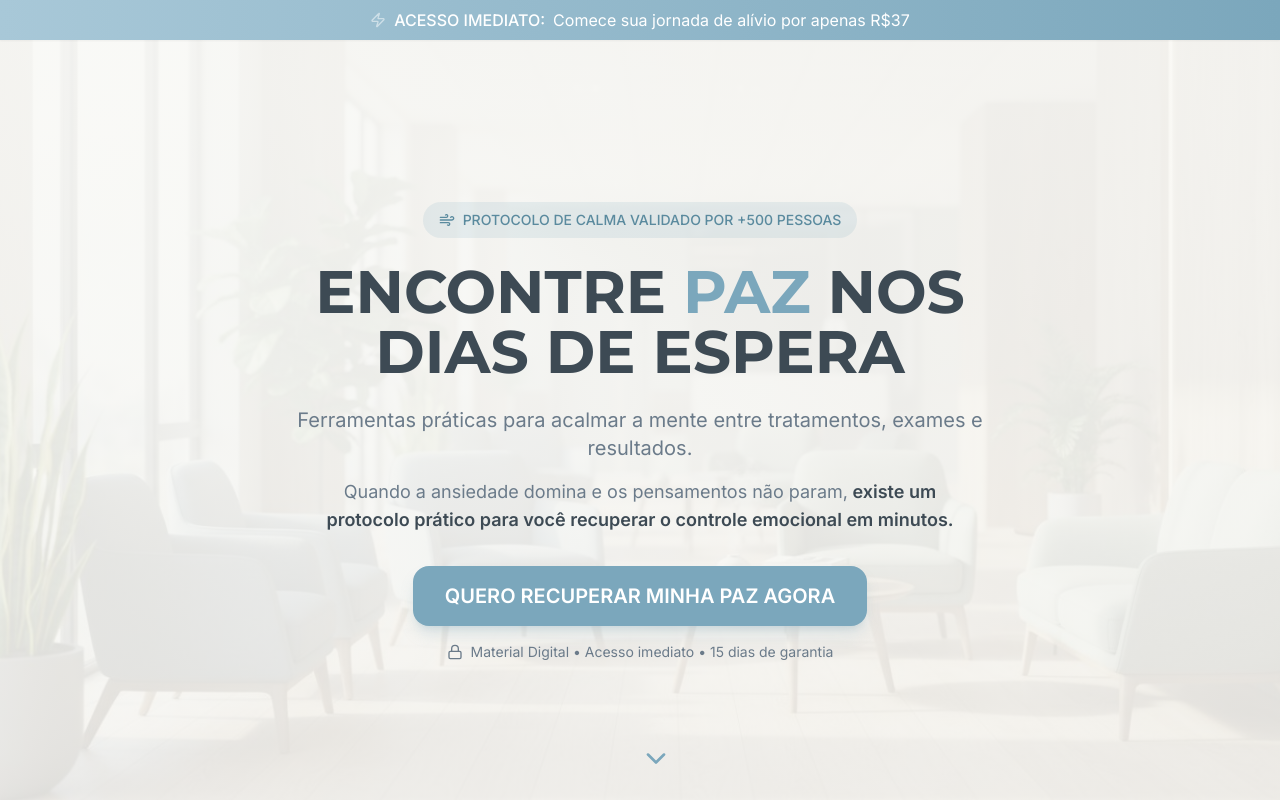
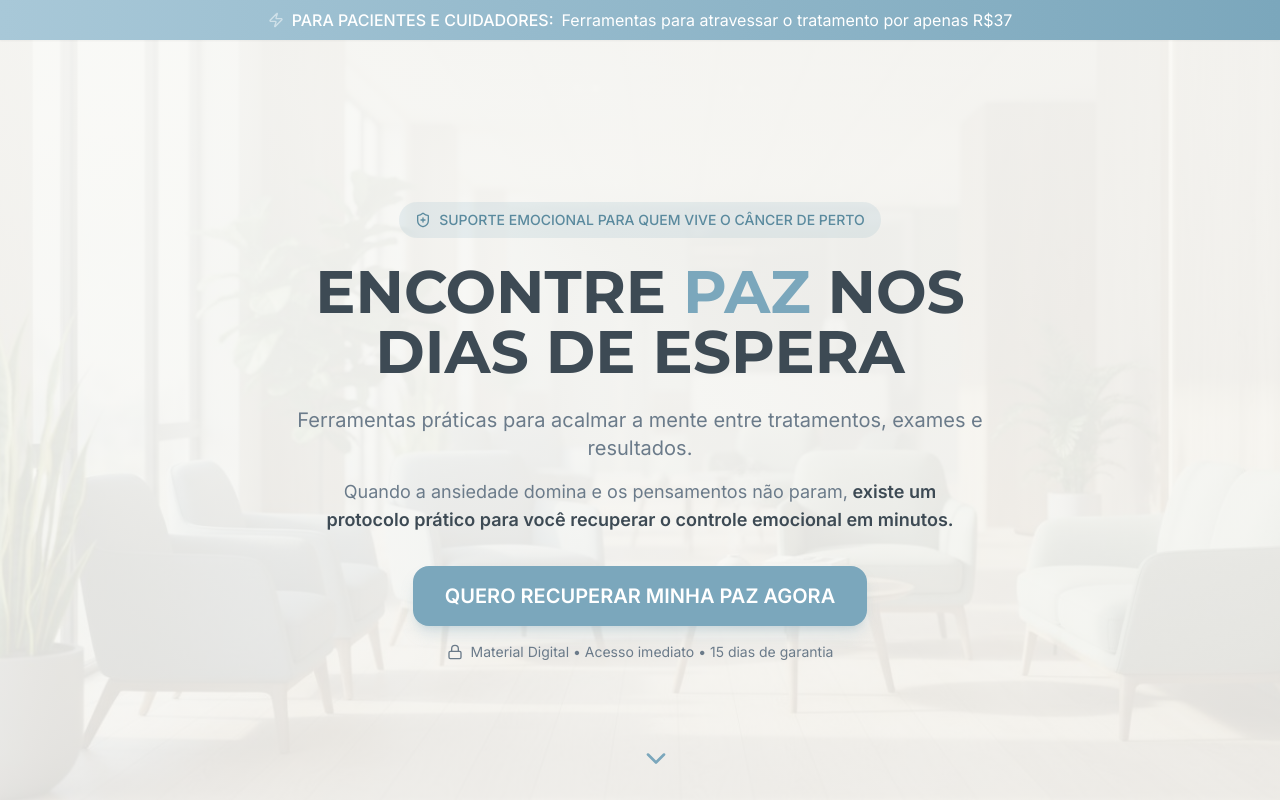
Before and after one commit to underseen/vidaemdestaque, a React (Vite) app: page / in a window 1280 px wide. Shown: the top 800 px of the page. Built offline with nearby package versions, Linux system fonts and the light colour scheme.

Commit message:
Update text and icons in App component

```diff
--- a/src/App.tsx
+++ b/src/App.tsx
@@ -1,5 +1,5 @@
 import { useEffect, useState, useRef } from 'react';
-import { Clock, XCircle, CheckCircle, ShieldCheck, Star, Heart, AlertCircle, Users, Activity, ChevronDown, ChevronUp, Wind, Lock, CreditCard, Zap } from 'lucide-react';
+import { Clock, XCircle, CheckCircle, ShieldCheck, Star, Heart, AlertCircle, ShieldPlus, Users, Activity, ChevronDown, ChevronUp, Wind, Lock, CreditCard, Zap } from 'lucide-react';
 import { motion, AnimatePresence } from 'framer-motion';
 
 function useScrollAnimation(threshold = 0.2) {
@@ -18,8 +18,8 @@ function StickyBar() {
     <div className="fixed top-0 left-0 right-0 z-50 bg-gradient-to-r from-[#A8C8D8] to-[#7BA7BC] text-white py-2 px-4 shadow-sm">
       <div className="max-w-6xl mx-auto flex items-center justify-center gap-2 text-sm sm:text-base">
         <Zap className="w-4 h-4 animate-pulse" />
-        <span className="font-medium">ACESSO IMEDIATO:</span>
-        <span>Comece sua jornada de alívio por apenas R$37</span>
+        <span className="font-medium">PARA PACIENTES E CUIDADORES:</span>
+        <span>Ferramentas para atravessar o tratamento por apenas R$37</span>
       </div>
     </div>
   );
@@ -32,7 +32,7 @@ function HeroSection() {
       <div className="w-full px-4 sm:px-6 lg:px-8 xl:px-12 py-16 sm:py-24">
         <motion.div className="max-w-3xl mx-auto text-center" initial={{ opacity: 0, y: 40 }} animate={isVisible ? { opacity: 1, y: 0 } : {}} transition={{ duration: 0.6 }}>
           <div className="inline-flex items-center gap-2 bg-[#7BA7BC]/15 text-[#5A8A9E] px-4 py-2 rounded-full text-sm font-medium mb-6">
-            <Wind className="w-4 h-4" /> PROTOCOLO DE CALMA VALIDADO POR +500 PESSOAS
+            <ShieldPlus className="w-4 h-4" /> SUPORTE EMOCIONAL PARA QUEM VIVE O CÂNCER DE PERTO
           </div>
           <h1 className="text-3xl sm:text-4xl md:text-5xl lg:text-6xl font-bold text-[#3D4A54] leading-tight mb-6">
             ENCONTRE <span className="text-[#7BA7BC]">PAZ</span> NOS DIAS DE ESPERA
```
